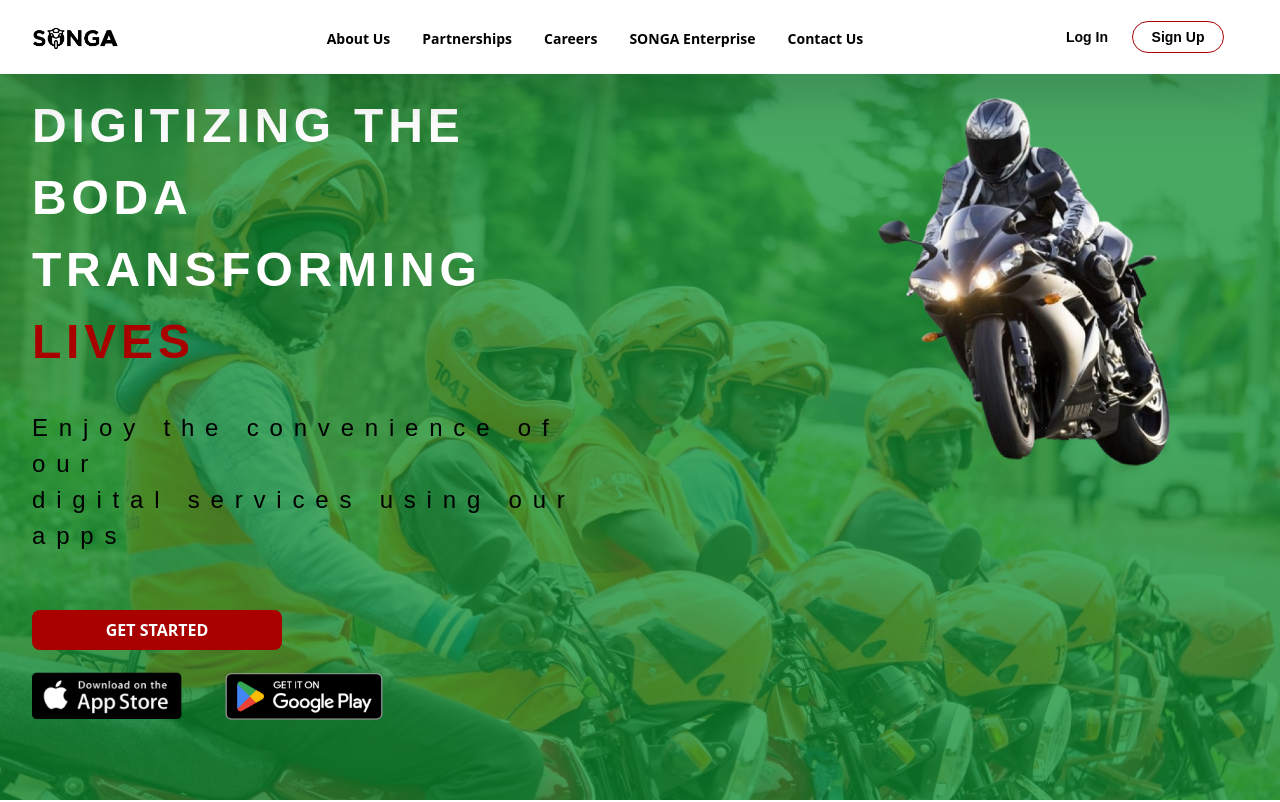
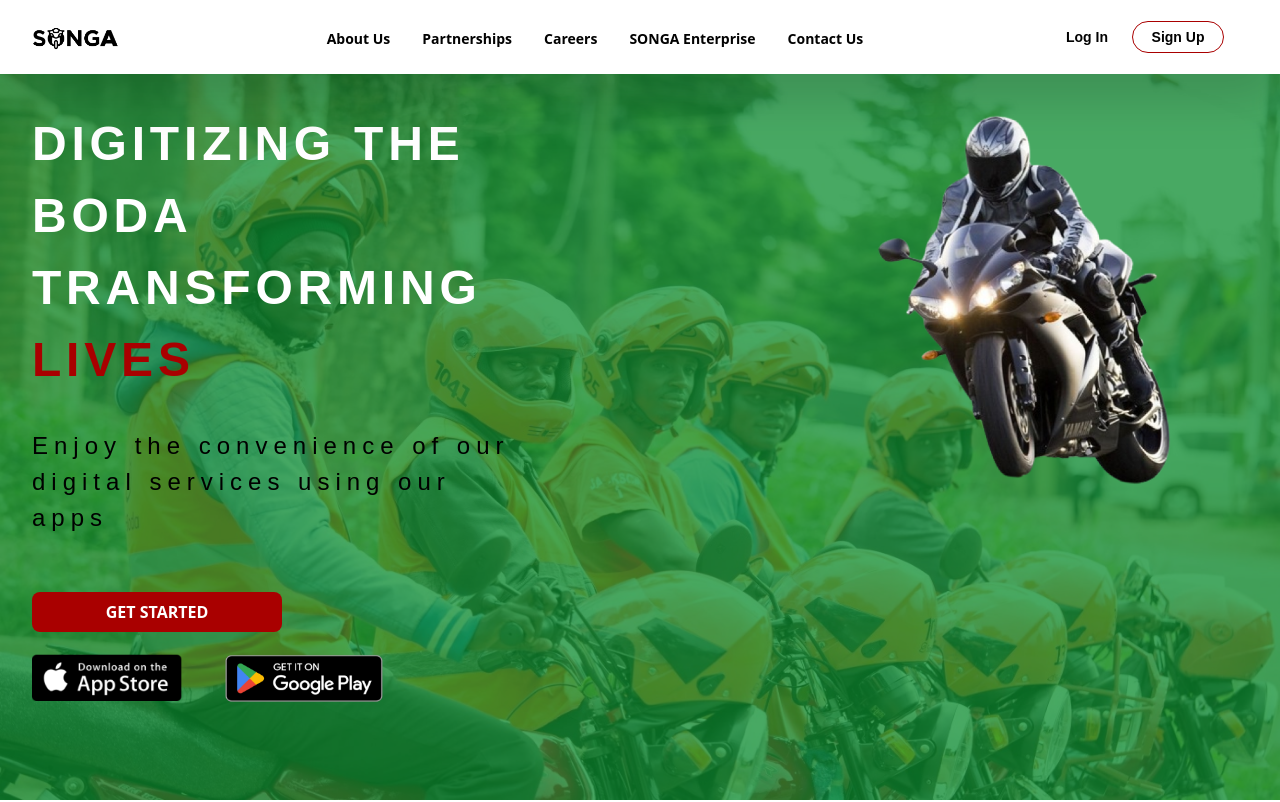
Before and after one commit to SongaBiz/Songa, a Next.js app: page / in a window 1280 px wide. Shown: the top 802 px of the page. Built offline with nearby package versions, Linux system fonts and the light colour scheme; a web font is replaced by a local one.

Commit message:
[update]:hero section styling

```diff
--- a/components/Landing/Hero/index.tsx
+++ b/components/Landing/Hero/index.tsx
@@ -23,7 +23,7 @@
                 <div className="md:grid md:grid-cols-2 md:pt-8">
                     <div className="text-white w-full px-4  md:px-8">
                         <h1 className={`${sans_hebrew.className} tracking-normal text-[28px] md:tracking-widest md:text-[48px] leading-2 font-bold`}>DIGITIZING THE BODA <br/> TRANSFORMING <span className='text-[#A90000]'>LIVES</span></h1>
-                        <p className={`${sans_hebrew.className} tracking-normal text-[#000000] font-light text-md md:leading-2 md:tracking-[.45em] text-[24px] my-8`}>
+                        <p className={`${sans_hebrew.className} tracking-normal text-[#000000] font-light text-md md:leading-2 md:tracking-[.25em] text-[24px] my-8`}>
                             Enjoy the convenience of our <br /> digital services using our <br />apps
                         </p>
                         <div className='flex flex-col pt-2 md:flex-row md:w-full'>
```
